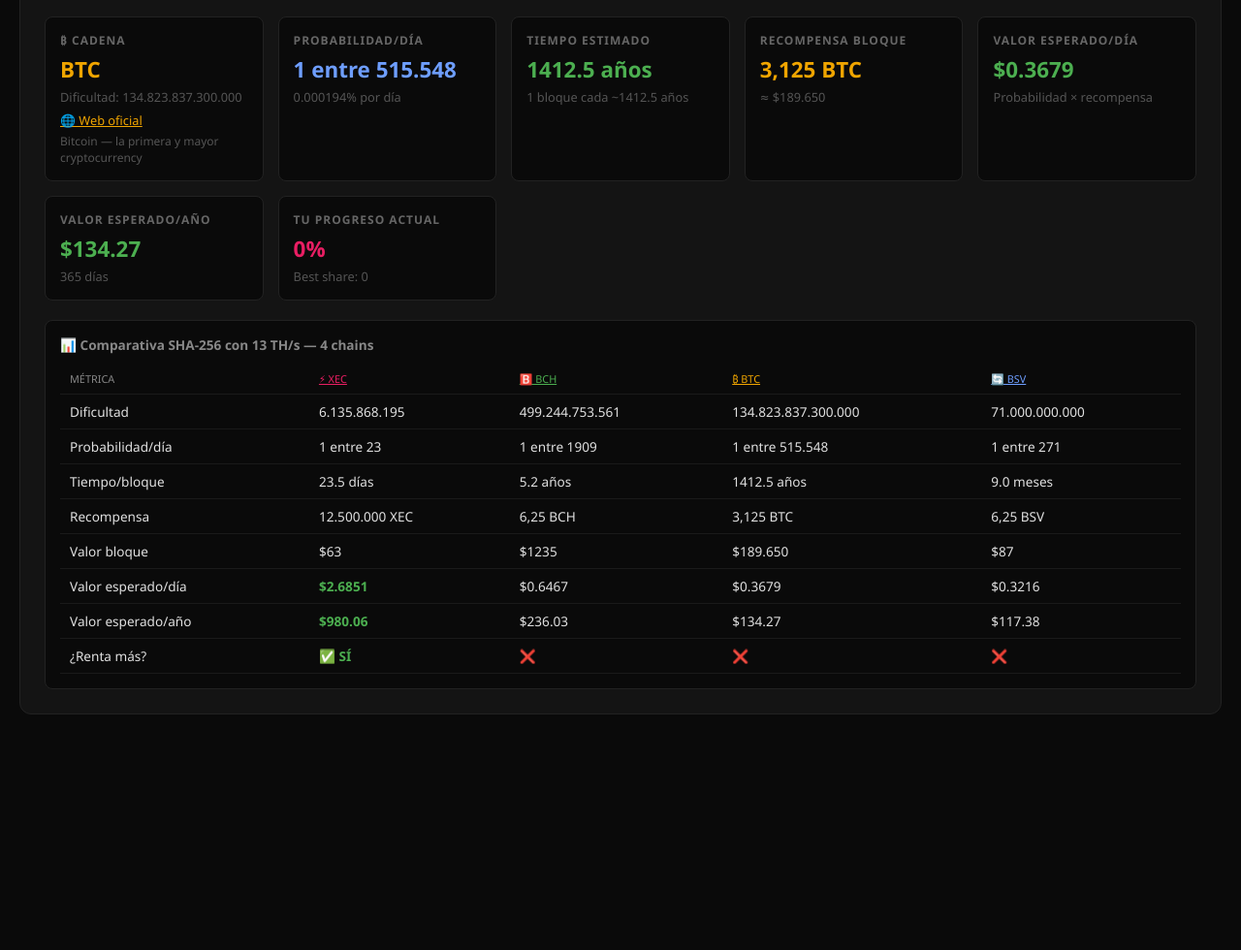
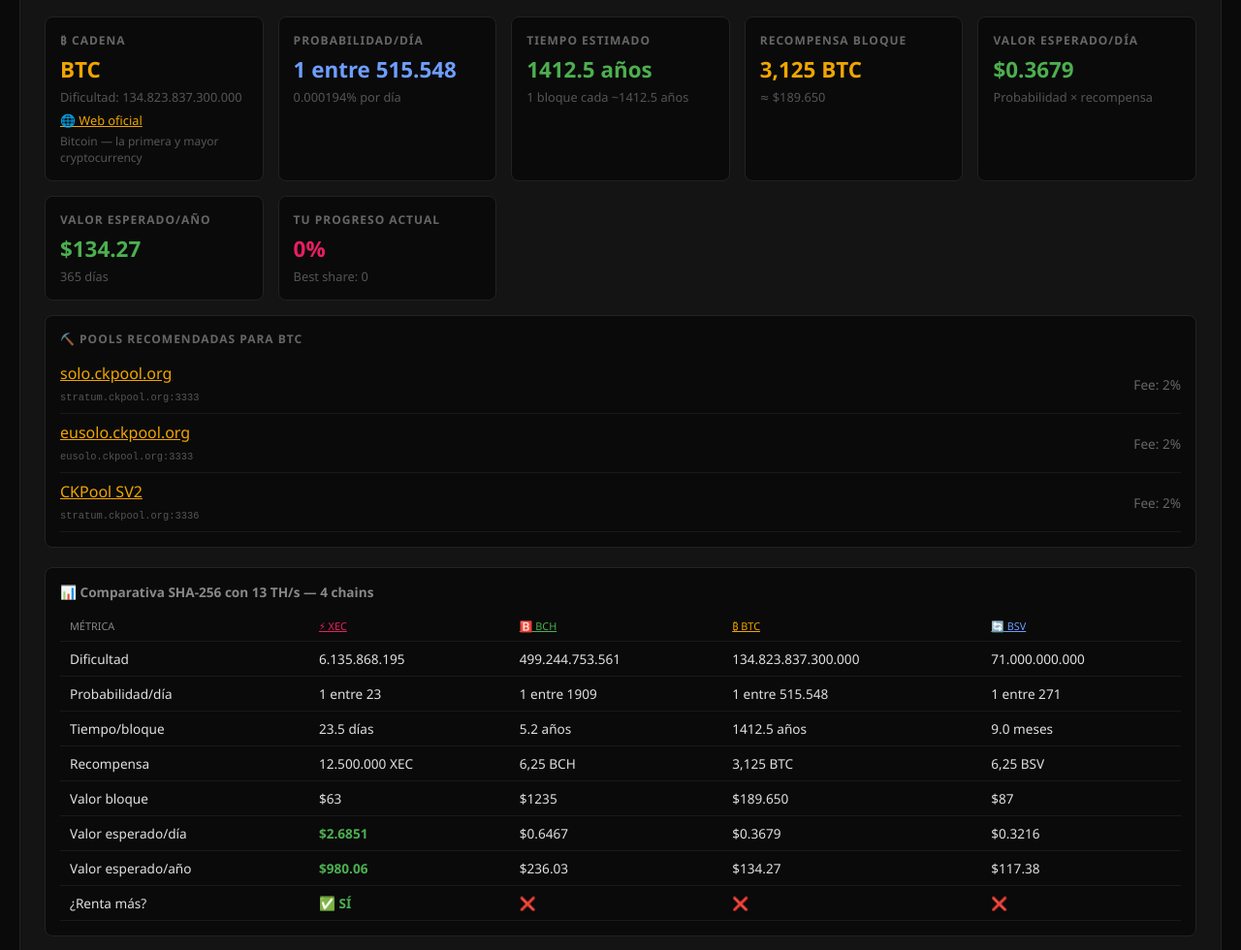
Before and after one commit to Pexuguelas/ckpool-dashboard, a plain HTML site: page index.html in a window 1280 px wide. Shown: the part 1512-2492 px from the top of the page at 97% size. Before the commit the page ends 2299 px from the top, so only its background shows below. Drawn offline with nearby package versions, Linux system fonts and the light colour scheme.

Commit message:
Añadir pools recomendadas para cada moneda
- Cada chain tiene 3 pools recomendadas con stratum, URL y fee
- Seccion de pools visible debajo de los resultados de la calculadora
- Enlaces clicables a cada pool
- BTC: solo.ckpool.org, eusolo.ckpool.org, CKPool SV2
- BCH: bcckpool, ViaBTC, BCH Solo
- BSV: ViaBTC, SVPool, Mempool
- XEC: ViaBTC, eCash Solo, CoinEx Pool

```diff
--- a/index.html
+++ b/index.html
@@ -225,10 +225,26 @@
         let chart=null, workerChart=null, lastData=null;
         // Difficulty and price data (updated from APIs)
         let CHAINS = {
-            btc: { name: 'BTC', emoji: '₿', diff: 1.348238373e14, price: 60688, reward: 3.125, color: '#f0a500', web: 'https://bitcoin.org', desc: 'Bitcoin — la primera y mayor cryptocurrency' },
-            bch: { name: 'BCH', emoji: '🅱️', diff: 4.99244753561e11, price: 197.52, reward: 6.25, color: '#4caf50', web: 'https://bch.info', desc: 'Bitcoin Cash — fork de Bitcoin con bloques más grandes' },
-            bsv: { name: 'BSV', emoji: '🔄', diff: 7.1e10, price: 13.97, reward: 6.25, color: '#6e9eff', web: 'https://bitcoinsv.com', desc: 'Bitcoin SV — fork de BCH enfocado en escalabilidad on-chain' },
-            xec: { name: 'XEC', emoji: '⚡', diff: 6.135868195e9, price: 0.00000504, reward: 12500000, color: '#e91e63', web: 'https://e.cash', desc: 'eCash (XEC) — fork de BCH con re-denominación, dificultad muy baja' }
+            btc: { name: 'BTC', emoji: '₿', diff: 1.348238373e14, price: 60688, reward: 3.125, color: '#f0a500', web: 'https://bitcoin.org', desc: 'Bitcoin — la primera y mayor cryptocurrency', pools: [
+                { name: 'solo.ckpool.org', url: 'https://solo.ckpool.org', stratum: 'stratum.ckpool.org:3333', fee: '2%' },
+                { name: 'eusolo.ckpool.org', url: 'https://eusolo.ckpool.org', stratum: 'eusolo.ckpool.org:3333', fee: '2%' },
+                { name: 'CKPool SV2', url: 'https://solo.ckpool.org', stratum: 'stratum.ckpool.org:3336', fee: '2%' }
+            ] },
+            bch: { name: 'BCH', emoji: '🅱️', diff: 4.99244753561e11, price: 197.52, reward: 6.25, color: '#4caf50', web: 'https://bch.info', desc: 'Bitcoin Cash — fork de Bitcoin con bloques más grandes', pools: [
+                { name: 'solo.ckpool BCH', url: 'https://solo.ckpool.org', stratum: 'stratum.bcckpool.com:3333', fee: '2%' },
+                { name: 'ViaBTC', url: 'https://www.viabtc.com', stratum: 'bch.viabtc.com:3333', fee: '2%' },
+                { name: 'BCH Solo Pool', url: 'https://solo.ckpool.org', stratum: 'stratum.bcckpool.com:3333', fee: '2%' }
+            ] },
+            bsv: { name: 'BSV', emoji: '🔄', diff: 7.1e10, price: 13.97, reward: 6.25, color: '#6e9eff', web: 'https://bitcoinsv.com', desc: 'Bitcoin SV — fork de BCH enfocado en escalabilidad on-chain', pools: [
+                { name: 'ViaBTC BSV', url: 'https://www.viabtc.com', stratum: 'bsv.viabtc.com:3333', fee: '2%' },
+                { name: 'SVPool', url: 'https://svpool.com', stratum: 'stratum.svpool.com:3333', fee: '1%' },
+                { name: 'Mempool BSV', url: 'https://mempool.com', stratum: 'stratum.mempool.com:3333', fee: '0.5%' }
+            ] },
+            xec: { name: 'XEC', emoji: '⚡', diff: 6.135868195e9, price: 0.00000504, reward: 12500000, color: '#e91e63', web: 'https://e.cash', desc: 'eCash (XEC) — fork de BCH con re-denominación, dificultad muy baja', pools: [
+                { name: 'ViaBTC XEC', url: 'https://www.viabtc.com', stratum: 'xec.viabtc.com:3333', fee: '2%' },
+                { name: 'eCash Solo', url: 'https://e.cash', stratum: 'stratum.xec.kaspa-pool.com:3333', fee: '1%' },
+                { name: 'CoinEx Pool', url: 'https://www.coinex.com/pool', stratum: 'xec.coinex.com:3333', fee: '1%' }
+            ] }
         };
 
         function getWallet() { return localStorage.getItem('ckpool_wallet') || ''; }
@@ -286,6 +302,7 @@
                 <div class="calc-result-card"><h4>Valor esperado/día</h4><div class="calc-value" style="color:#4caf50">$${expectedValueDay.toFixed(4)}</div><div class="calc-sub">Probabilidad × recompensa</div></div>
                 <div class="calc-result-card"><h4>Valor esperado/año</h4><div class="calc-value" style="color:#4caf50">$${(expectedValueDay*365).toFixed(2)}</div><div class="calc-sub">365 días</div></div>
                 <div class="calc-result-card"><h4>Tu progreso actual</h4><div class="calc-value" style="color:#e91e63">${progress}%</div><div class="calc-sub">Best share: ${formatNum(Math.round(bestshare))}</div></div>
+                <div class="calc-result-card" style="grid-column:1/-1"><h4>⛏️ Pools recomendadas para ${c.name}</h4><div style="margin-top:8px">${c.pools.map(p => `<div style="display:flex;justify-content:space-between;align-items:center;padding:8px 0;border-bottom:1px solid #1a1a1a"><div><a href="${p.url}" target="_blank" style="color:${c.color};text-decoration:underline">${p.name}</a><br><span style="color:#555;font-size:0.8em;font-family:monospace">${p.stratum}</span></div><div style="color:#666;font-size:0.85em">Fee: ${p.fee}</div></div>`).join('')}</div></div>
             `;
 
             // Comparison table all chains
```
